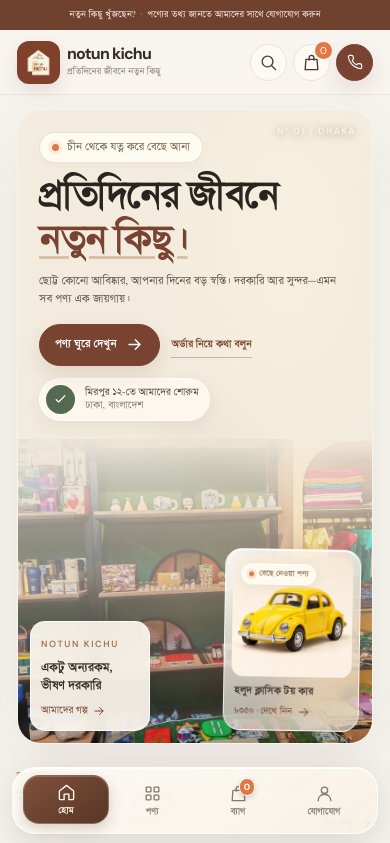
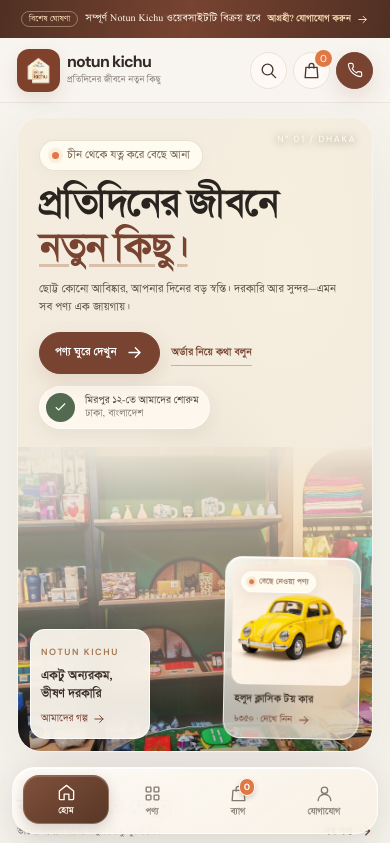
Before and after one commit to SalauddinAhmad/NotunKichu, a React (Vite) app: page / in a window 390 px wide. Shown: the top 843 px of the page. Built offline with nearby package versions, Linux system fonts and the light colour scheme.

Commit message:
Add full website sale announcement

```diff
--- a/src/App.jsx
+++ b/src/App.jsx
@@ -76,7 +76,7 @@ function Header() {
     setSearchOpen(false);
   };
   return <>
-    <div className="announcement">নতুন কিছু খুঁজছেন? <span>·</span> পণ্যের তথ্য জানতে আমাদের সাথে যোগাযোগ করুন</div>
+    <div className="announcement"><span className="announcement-label">বিশেষ ঘোষণা</span><span className="announcement-message">সম্পূর্ণ Notun Kichu ওয়েবসাইটটি বিক্রয় হবে</span><a href={`tel:${phone}`}>আগ্রহী? যোগাযোগ করুন <Icon name="arrow" size={13}/></a></div>
     <header className="site-header"><div className="wrap header-row">
       <Link className="brand" to="/" aria-label="Notun Kichu হোম"><img src="/assets/notun-kichu-logo.png" alt="Notun Kichu লোগো"/><span className="brand-copy">notun kichu<small>প্রতিদিনের জীবনে নতুন কিছু</small></span></Link>
       <nav className="desktop-nav" aria-label="প্রধান নেভিগেশন">
--- a/src/styles.css
+++ b/src/styles.css
@@ -45,8 +45,12 @@ img { display: block; max-width: 100%; }
 .app-shell > main { flex: 1; }
 .wrap { width: min(1180px, calc(100% - 56px)); margin-inline: auto; }
 
-.announcement { height: 34px; display: flex; justify-content: center; align-items: center; gap: 9px; padding: 0 16px; color: #fff8eb; background: #70412f; font-size: 11px; letter-spacing: .1px; }
-.announcement span { color: #e2b586; }
+.announcement { min-height: 43px; display: flex; justify-content: center; align-items: center; gap: 11px; padding: 6px 16px; color: #fff8eb; background: linear-gradient(100deg, #503023, #784331 48%, #503023); font-size: 12px; letter-spacing: .1px; }
+.announcement-label { padding: 3px 9px; border: 1px solid #f6dfbf65; border-radius: 20px; color: #ffe3bf; font-size: 10px; white-space: nowrap; }
+.announcement-message { color: #fff8eb; }
+.announcement a { display: inline-flex; align-items: center; gap: 5px; color: #ffe1b9; font-weight: 700; white-space: nowrap; }
+.announcement a svg { transition: transform .2s; }
+.announcement a:hover svg { transform: translateX(3px); }
 .site-header { position: sticky; top: 0; z-index: 30; background: #f8f5efe9; border-bottom: 1px solid #e8e0d6c9; backdrop-filter: blur(18px); -webkit-backdrop-filter: blur(18px); }
 .header-row { height: 78px; display: flex; align-items: center; gap: 26px; }
 .brand { display: inline-flex; align-items: center; gap: 9px; flex: 0 0 220px; }
@@ -351,7 +355,9 @@ img { display: block; max-width: 100%; }
 @media (max-width: 760px) {
   body { padding-bottom: calc(86px + env(safe-area-inset-bottom)); }
   .wrap { width: calc(100% - 34px); }
-  .announcement { height: 30px; gap: 5px; font-size: 9px; }
+  .announcement { min-height: 38px; flex-wrap: wrap; gap: 3px 7px; padding: 5px 10px; font-size: 10px; line-height: 1.35; }
+  .announcement-label { padding: 2px 7px; font-size: 8px; }
+  .announcement a { font-size: 9px; }
   .header-row { height: 64px; gap: 8px; }
   .brand { flex: 1 1 auto; gap: 7px; min-width: 0; }
   .brand img { width: 43px; height: 43px; border-radius: 12px; }
```
